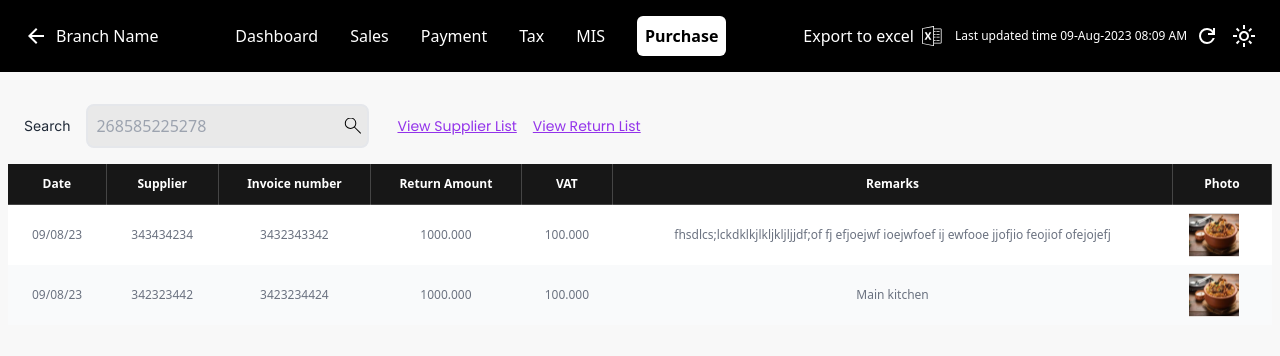
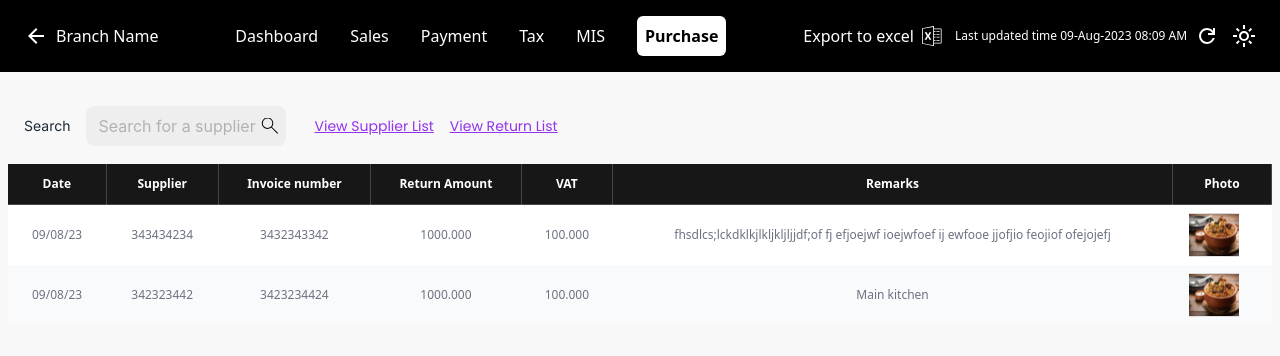
Before and after one commit to amarnadhcp/Sacrosys-purchase, a React (Create React App) app: page /return in a window 1280 px wide. Shown: the top 356 px of the page. Built offline with nearby package versions, Linux system fonts and the light colour scheme.

Commit message:
feat(Design autocomplition):autocompltion in search navbar

```diff
--- a/src/component/Navbar/SearchBar.jsx
+++ b/src/component/Navbar/SearchBar.jsx
@@ -1,9 +1,53 @@
-import React from "react";
+import React, { useEffect, useState } from "react";
 import SearchIcon from "../../assests/images/search.svg";
 import { Link } from "react-router-dom";
-
+import {  AutoComplete } from "antd";
+import { fetchDataFromApi } from "../../services/Api";
 
 function SearchBar() {
+    /// auto complete state
+    const [options, setOptions] = useState([]);
+    const [loading, setLoading] = useState(false);
+
+    // function Debound reduce api calingg
+    const debounce = (func, delay) => {
+      let timeout;
+      return function (...args) {
+        clearTimeout(timeout);
+        timeout = setTimeout(() => func(...args), delay);
+      };
+    };
+
+    // Api calling with Debouncing
+    const getPanelValue = debounce(async (searchText) => {
+      try {
+        setLoading(true);
+        !searchText.trim()
+          ? setOptions([])
+          : setOptions(
+              await fetchDataFromApi(searchText).then((results) =>
+                results.map((result) => ({ value: result.name }))
+              )
+            );
+      } catch (error) {
+        console.error("Error :", error);
+        setOptions([]);
+      } finally {
+        setLoading(false);
+      }
+    }, 300);
+
+    //form submition function
+    const handleSubmit=(e)=>{
+      e.preventDefault();
+    console.log("save");
+    }
+
+    //for unmounting the sate
+    useEffect(() => {
+      return () => setOptions([]);
+    }, []);
+
   return (
     <div className="flex flex-wrap overflow-hidden justify-between items-center bg-default my-4 ">
       <div className="flex">
@@ -15,11 +59,15 @@ function SearchBar() {
         </label>
         <div className="flex flex-wrap">
           <div className="relative flex items-center mr-4 w-full md:w-auto">
-            <input
-              id="search-input"
-              className="w-full py-2 pl-2 pr-10 border-2 bg-inputColor  rounded-lg focus:outline-none focus:border-purple-400"
-              type="text"
-              placeholder="268585225278"
+          <AutoComplete
+              options={options}
+              type={"primary"}
+              size="large"
+              style={{ width: "100%",minWidth: "200px" }}
+              placeholder="Search for a supplier"
+              variant="filled"
+              onSearch={(text) => getPanelValue(text)}
+              onSelect={(value) => console.log("Selected:", value)}
             />
             <img
               src={SearchIcon}
```
